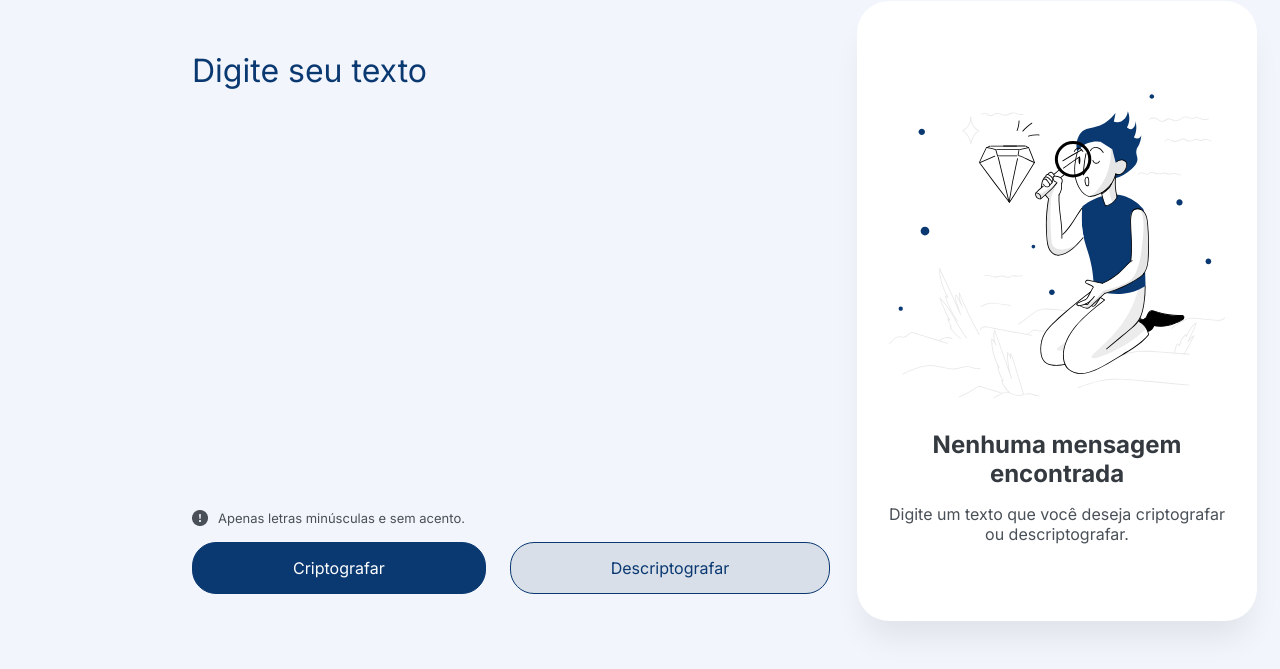
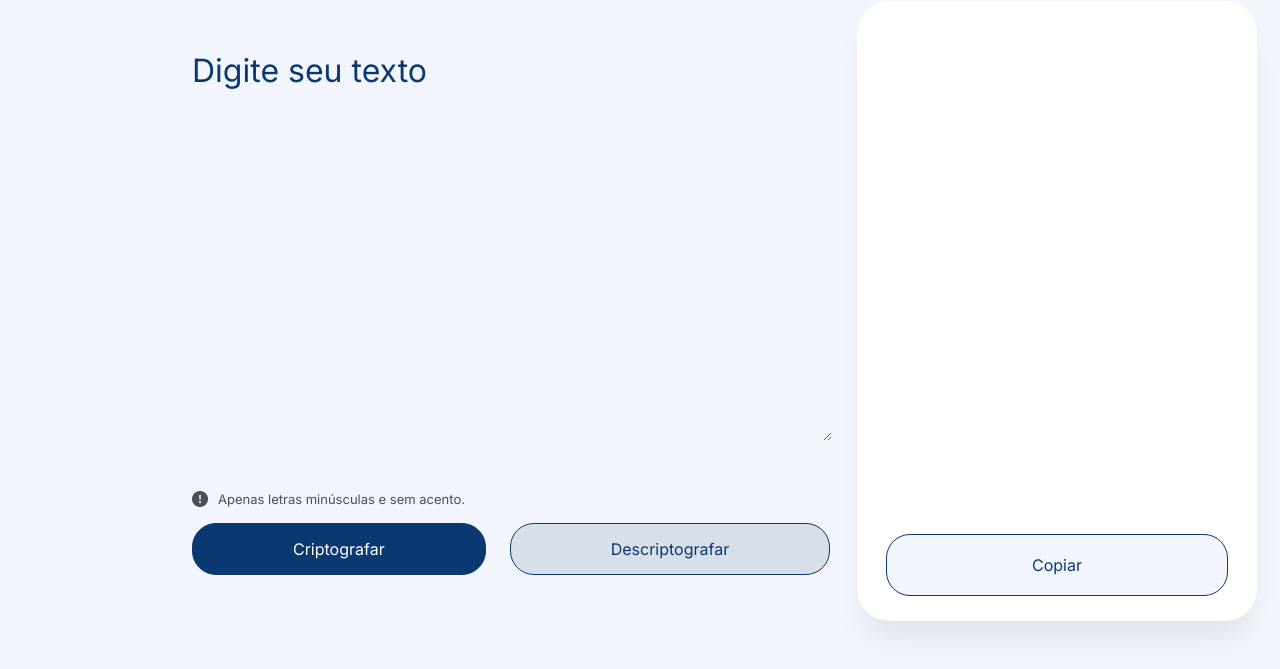
Before and after one commit to VitorValentimSilva/ChallengeONESprint01, a plain HTML site: page index.html in a window 1280 px wide. Both pictures are taken after a click on the button "Criptografar". Shown: the part 91-760 px from the top of the page. Drawn offline with Linux system fonts and the light colour scheme.

Commit message:
Finalizei o botão de copiar a mensagem criptografada

```diff
--- a/estilos/style.css
+++ b/estilos/style.css
@@ -24,12 +24,12 @@ header > img{
 #criptografarMensagem{
   display: flex;
   flex-direction: column;
-  gap: 420px;
+  gap: 50px;
   width: 50%;
   padding-left: 15%;
 }
 
-input{
+textarea{
   border: none;
   outline: none;
   font-weight: 400;
@@ -37,7 +37,7 @@ input{
   margin-top: 50px;
 }
 
-input::placeholder {
+textarea::placeholder {
   color: var(--cor-principal);
 }
 
@@ -108,6 +108,7 @@ button{
   font-size: 20px;
   font-weight: 400;
   margin-top: 15px;
+  margin-right: 25px;
 }
 
 #nenhumaMensagem{
--- a/index.html
+++ b/index.html
@@ -14,7 +14,7 @@
 
   <main>
     <section id="criptografarMensagem">
-      <input type="text" name="texto" id="itexto" placeholder="Digite seu texto">
+      <textarea name="" id="itexto" cols="30" rows="10" placeholder="Digite seu texto"></textarea>
 
       <div>
         <div id="aviso">
@@ -38,7 +38,7 @@
 
       <p id="textoDesejado">Digite um texto que você deseja criptografar ou descriptografar.</p>
 
-      <button id="botaoCopiar">Copiar</button>
+      <button id="botaoCopiar" onclick="copiar()">Copiar</button>
     </section>
   </main>
 
--- a/script.js
+++ b/script.js
@@ -1,11 +1,13 @@
+var msgCriptografada = ''
+var pCriptografada = document.querySelector("#msgCriptografada")
+
 function criptografar(){
+  let texto = document.querySelector("#itexto").value
   let sectionMsg = document.querySelector("#mensagem")
-  let pCriptografada = document.querySelector("#msgCriptografada")
   let img = document.querySelector("#imgDaSectionMensagem")
   let nenhumaMsg = document.querySelector("#nenhumaMensagem")
   let textoDesejado = document.querySelector("#textoDesejado")
   let botaoCopiar = document.querySelector("#botaoCopiar")
-  let msgCriptografada = ''
 
   for(let i = 0; i < texto.length; i++){
     if(texto[i] == 'a'){
@@ -33,6 +35,17 @@ function criptografar(){
   nenhumaMsg.style.display = "none"
   textoDesejado.style.display = "none"
   botaoCopiar.style.display = "flex"
+  document.querySelector("#itexto").value = ''
 
   pCriptografada.innerHTML = `${msgCriptografada}`
+  msgCriptografada = ''
 }
+
+function copiar(){
+  let textoCriptografado = document.querySelector("#msgCriptografada").innerText
+    navigator.clipboard.writeText(textoCriptografado).then(function() {
+      pCriptografada.innerHTML = 'Mensagem copiada!'
+    }, function(err) {
+      pCriptografada.innerHTML = 'Erro ao copiar a mensagem!'
+    });
+}
```
